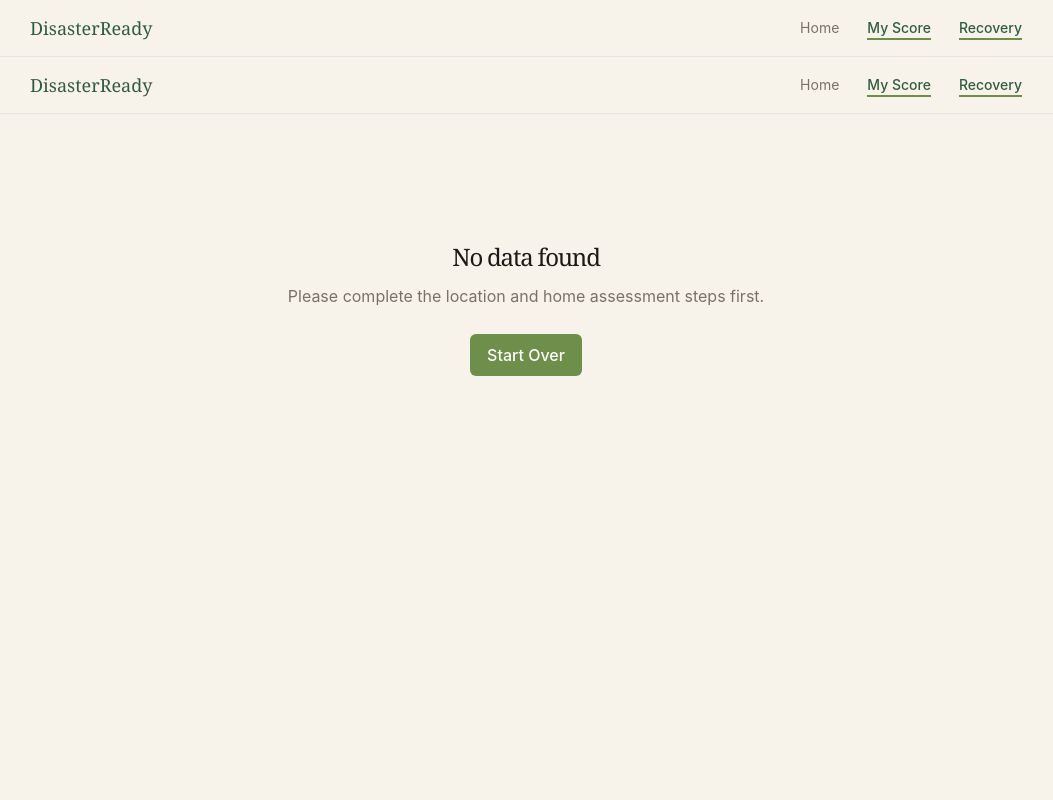
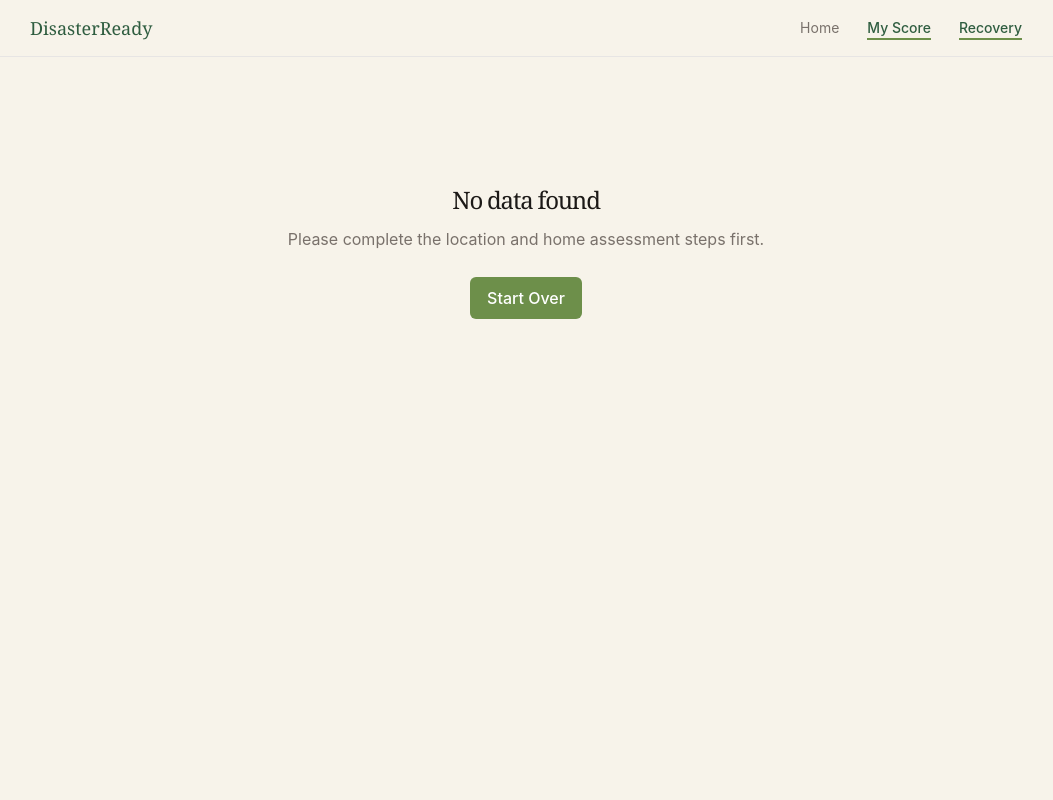
Before and after one commit to mnjoo-real/genius-coding-2000, a React (Vite) app: page /dashboard in a window 1280 px wide. Shown: the top 800 px of the page, without its empty margins (114-1167 px from the left). Built offline with nearby package versions, Linux system fonts and the light colour scheme.

Commit message:
Navbar duplicate issue fixed

```diff
--- a/src/pages/ScoreDashboard.jsx
+++ b/src/pages/ScoreDashboard.jsx
@@ -1,6 +1,5 @@
 import { useState, useEffect } from 'react';
 import { useNavigate } from 'react-router-dom';
-import Navbar from '../components/layout/Navbar';
 import Button from '../components/ui/Button';
 import ScoreGauge from '../components/score/ScoreGauge';
 import WeaknessList from '../components/score/WeaknessList';
@@ -151,8 +150,6 @@ export default function ScoreDashboard() {
 
   if (!homeProfile || !regionalRisk) {
     return (
-      <>
-        <Navbar />
       <main className="min-h-screen bg-parchment px-6 py-16">
         <div className="mx-auto max-w-5xl flex flex-col items-center text-center py-16">
           <h2 className="text-2xl">No data found</h2>
@@ -168,7 +165,6 @@ export default function ScoreDashboard() {
           </Button>
         </div>
       </main>
-      </>
     );
   }
 
@@ -193,8 +189,6 @@ export default function ScoreDashboard() {
     : [];
 
   return (
-    <>
-      <Navbar />
     <main className="min-h-screen bg-parchment px-6 py-16">
         <div className="mx-auto max-w-5xl">
           <h1 className="text-3xl">Your DisasterReady Score</h1>
@@ -314,6 +308,5 @@ export default function ScoreDashboard() {
           </div>
         </div>
       </main>
-    </>
   );
 }
```
Lines whose indentation alone changed are shown as unchanged.
